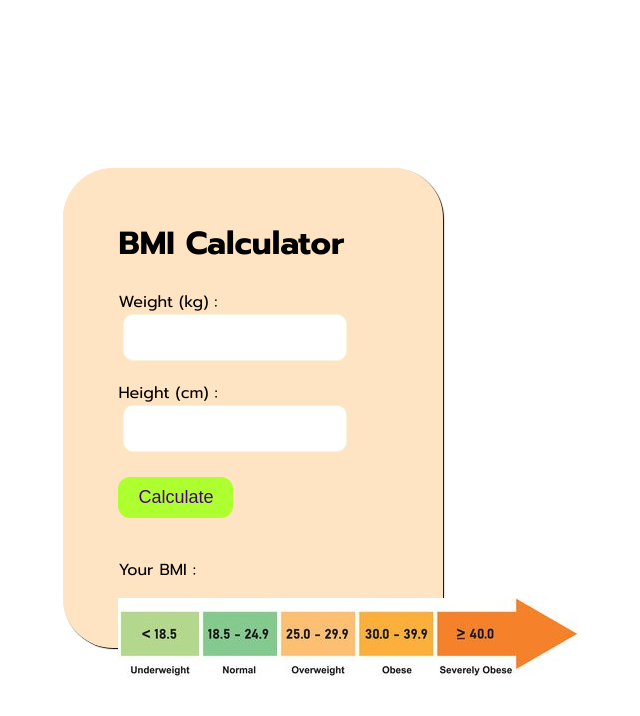
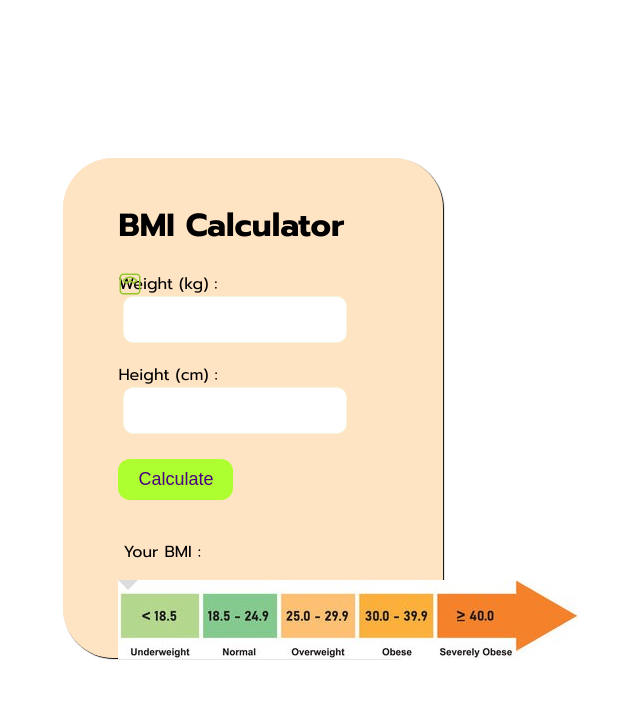
Before and after one commit to MonjurElahiTouheed/BMI-calculator, a plain HTML site: page index.html in a window 1280 px wide. Shown: the whole page, without its empty margins (387-1027 px from the left). Drawn offline with Linux system fonts and the light colour scheme.

Commit message:
adding icon to input tag

```diff
--- a/css/style.css
+++ b/css/style.css
@@ -15,12 +15,12 @@ body{
 }
 
 #main {
-    height: 60%;
+    height: 500px;
     width: 30%;
     background-color: bisque;
     border-radius: 50px;
     border: none;
-    padding: 30px 55px;
+    padding: 22px 55px;
     margin: auto;
     box-shadow: 1px 1px 1px black;
 }
@@ -35,6 +35,16 @@ input {
 input:focus {
     /* border-color: beige; */
     outline: 2px solid bisque;
+}
+
+.weight {
+    position: relative;
+}
+
+.weight-machine {
+    position: absolute;
+    top: 0;
+    left: 0;
 }
 
 .height {
@@ -57,6 +67,8 @@ button {
 
 .bmi__status {
     margin-top: 40px;
+    border-radius: 5px;
+    padding-left: 5px;
 }
 
 .bmi {
@@ -71,4 +83,5 @@ svg{
     position: absolute;
     top: -10px;
     left: 0;
+    transition: ease-in-out 0.5s;
 }
--- a/index.html
+++ b/index.html
@@ -15,6 +15,7 @@
             <div class="weight">
                 <label for="">Weight (kg) : </label>
                 <input class="weight__field" type="number">
+                <img class="weight-machine" src="images/weight-scale.png" alt="">
             </div>
             <div class="height">
                 <label for="">Height (cm) : </label>
@@ -23,7 +24,7 @@
             <button class="calculate">Calculate</button>
             <p class="bmi__status">Your BMI : <span class="bmi"></span></p>
             <div class="bmi__chart">
-                <svg fill="#ffffff" height="30px" width="20px" version="1.1" id="Layer_1"
+                <svg fill="#ddd" height="30px" width="20px" version="1.1" id="Layer_1"
                     xmlns="http://www.w3.org/2000/svg" xmlns:xlink="http://www.w3.org/1999/xlink"
                     viewBox="0 0 386.257 386.257" xml:space="preserve">
                     <g id="SVGRepo_bgCarrier" stroke-width="0"></g>
--- a/js/script.js
+++ b/js/script.js
@@ -19,30 +19,35 @@ calculate.addEventListener('click', () => {
       bmi.style.color = '#442D15';
        bmi.textContent = bmi.innerHTML + " Underweight";
        indicator.setAttribute('fill', '#B4D88E');
+       indicator.style.left = '30px';
     }
     else if(result < 24.9){
        bmiStatus.style.backgroundColor = '#86CB94';
        bmi.style.color = '#442D15';
        indicator.setAttribute('fill', '#86CB94');
        bmi.textContent = bmi.innerHTML + " Normal"
+       indicator.style.left = '113px';
     }
     else if(result < 29.9){
         bmiStatus.style.backgroundColor = '#FDBE74';
         bmi.style.color = '#442D15';
        bmi.textContent = bmi.innerHTML + " Overweight";
        indicator.setAttribute('fill', '#FDBE74');
+       indicator.style.left = '190px';
     }
     else if(result < 39.9){
         bmiStatus.style.backgroundColor = '#FCAE39';
         bmi.style.color = '#442D15';
        bmi.textContent = bmi.innerHTML + " Obese";
        indicator.setAttribute('fill', '#FCAE39');
+       indicator.style.left = '268px';
     }
     else {
         bmiStatus.style.backgroundColor = '#F5812A';
         bmi.style.color = '#442D15';
        bmi.textContent = bmi.innerHTML + " Severly Obese";
        indicator.setAttribute('fill', '#F5812A');
+       indicator.style.left = '355px';
     }
 
     weight = '';
```
Also changed, not shown: images/weight-scale.png (added).
